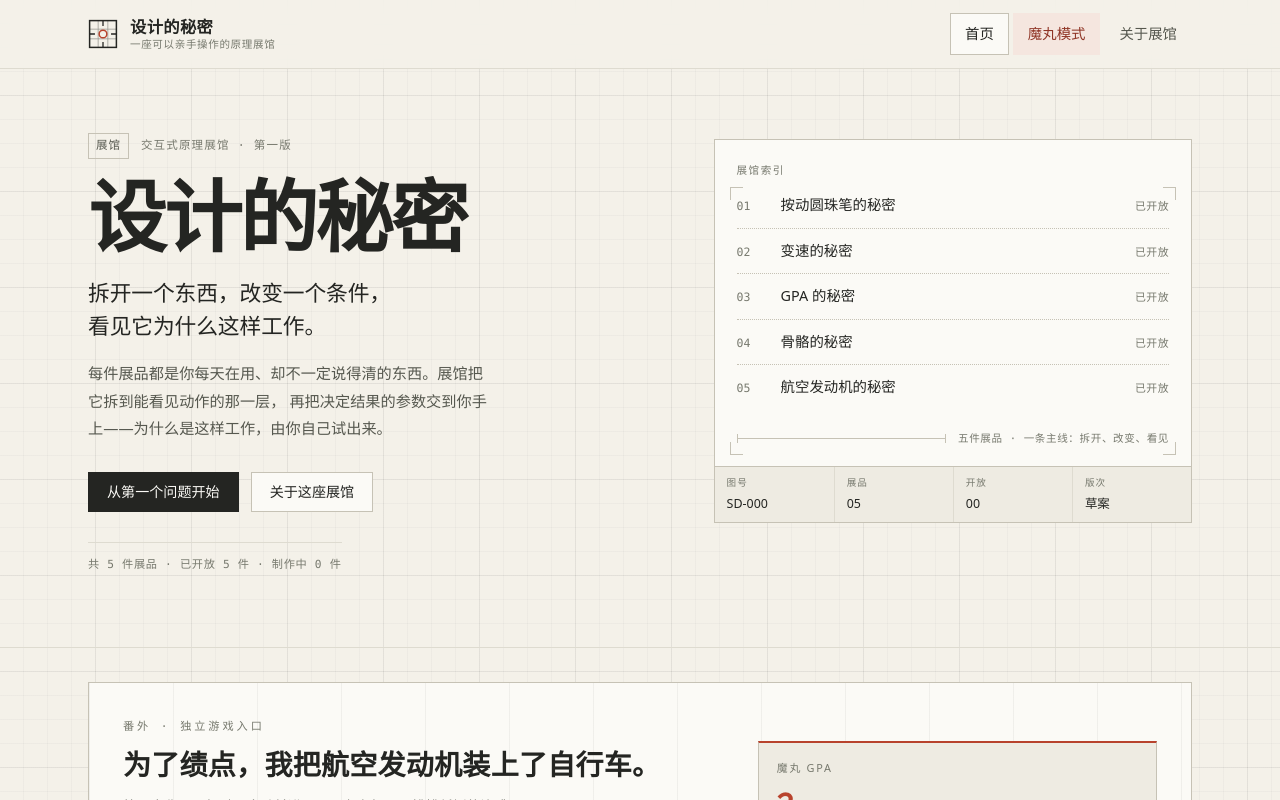
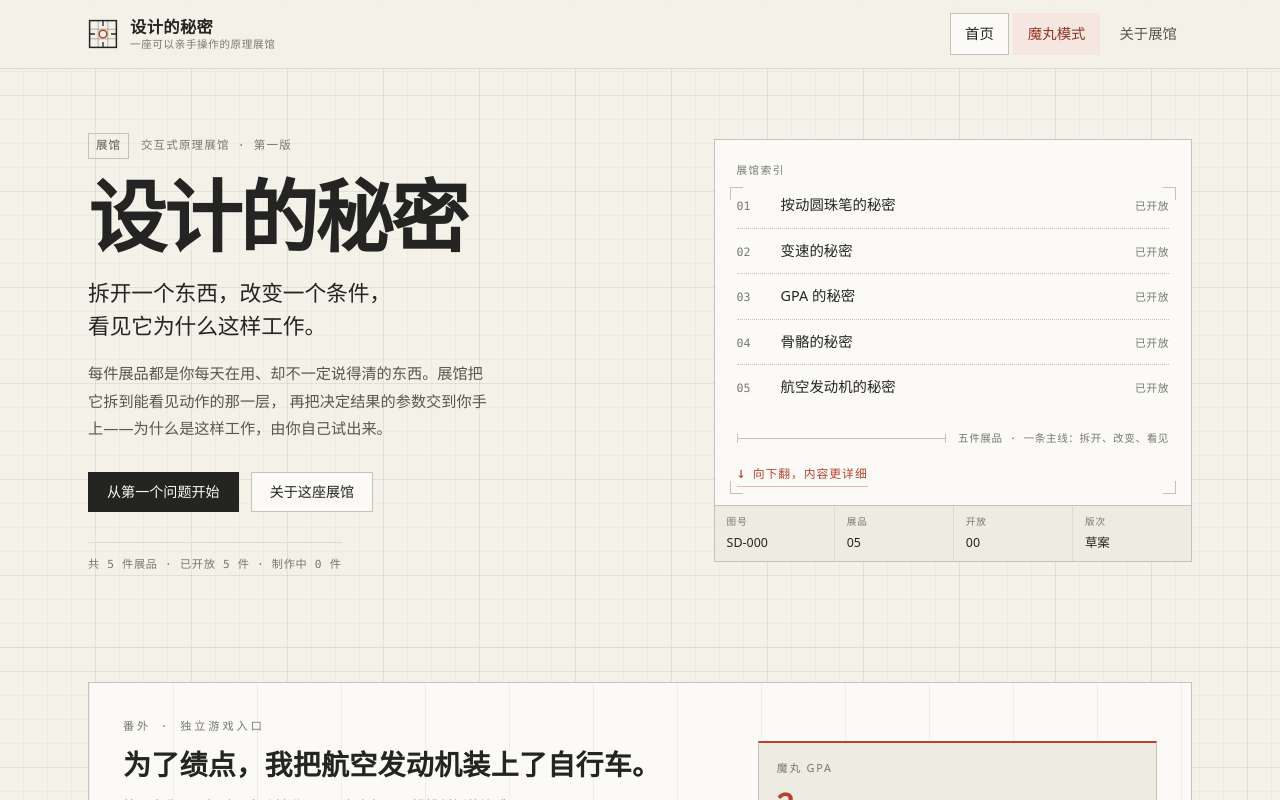
Before and after one commit to Telrest/the-secret-of-design, a React (Vite) app: page / in a window 1280 px wide. Shown: the top 800 px of the page. Built offline with nearby package versions, Linux system fonts and the light colour scheme.

Commit message:
Add a scroll cue under the home page index
The index card lists the five exhibits but gave no sign that each has a detailed question below; a vermilion '向下翻，内容更详细' link now sits under the dimension line and jumps to #exhibits.

```diff
--- a/src/pages/HomePage.tsx
+++ b/src/pages/HomePage.tsx
@@ -62,6 +62,12 @@ export default function HomePage() {
                 ))}
               </ol>
               <DimLine label="五件展品 · 一条主线：拆开、改变、看见" />
+              <a className="index-more" href="#exhibits">
+                <span className="index-more__arrow" aria-hidden="true">
+                  ↓
+                </span>
+                向下翻，内容更详细
+              </a>
             </DrawingFrame>
           </div>
         </div>
--- a/src/styles/pages.css
+++ b/src/styles/pages.css
@@ -100,6 +100,55 @@
   letter-spacing: 0.04em;
   color: var(--ink-3);
   white-space: nowrap;
+}
+
+/* 索引卡底部的翻页提示：告诉读者下面还有每件展品的详细问题 */
+.index-more {
+  display: inline-flex;
+  align-items: center;
+  gap: 6px;
+  margin-top: 16px;
+  font-family: var(--font-mono);
+  font-size: 0.74rem;
+  letter-spacing: 0.08em;
+  color: var(--signal);
+  text-decoration: none;
+  border-bottom: 1px solid color-mix(in srgb, var(--signal) 35%, transparent);
+  padding-bottom: 2px;
+}
+
+.index-more:hover {
+  color: var(--signal-ink);
+  border-bottom-color: currentColor;
+}
+
+.index-more:focus-visible {
+  outline: 2px solid var(--blueprint);
+  outline-offset: 3px;
+}
+
+.index-more__arrow {
+  display: inline-block;
+  font-size: 0.95rem;
+  line-height: 1;
+  animation: index-more-nudge 1.9s var(--ease-change) infinite;
+}
+
+@keyframes index-more-nudge {
+  0%,
+  55%,
+  100% {
+    transform: translateY(0);
+  }
+  72% {
+    transform: translateY(3px);
+  }
+}
+
+@media (prefers-reduced-motion: reduce) {
+  .index-more__arrow {
+    animation: none;
+  }
 }
 
 /* ---------- 五个问题 ---------- */
```
